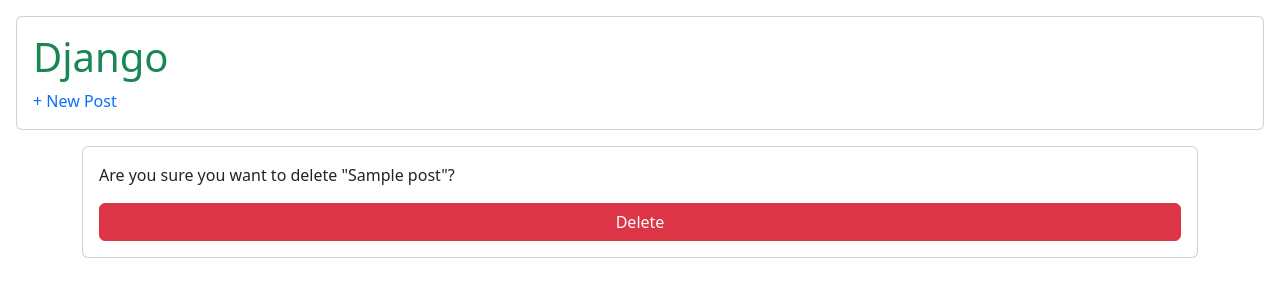
After one commit to ToghrolTP/LogForT-Django, a Django app: page /post/1/delete/ in a window 1280 px wide. The commit adds this page. Shown: the top 300 px of the page. Run offline with Django 4.2, Linux system fonts and the light colour scheme; tables that the repository leaves empty hold one stand-in row (values such as "Sample post").

Commit message:
Add Delete functionality for each post.

```diff
--- /dev/null
+++ b/blog/templates/post_delete.html
@@ -0,0 +1,8 @@
+{% extends 'base.html' %}
+
+{% block content %}
+    <form action="" class="card p-3" method="post"> {% csrf_token %}
+        <p>Are you sure you want to delete "{{ post.title }}"?</p>
+        <input class="btn btn-danger" type="submit" value="Delete">
+    </form>
+{% endblock content %}
--- a/blog/templates/post_detail.html
+++ b/blog/templates/post_detail.html
@@ -7,4 +7,5 @@
     </div>
 
     <div class="card bg-light my-2 p-3"><a class="text-decoration-none" href="{% url 'post_edit' post.pk %}">Edit</a></div>
+    <div class="card bg-danger my-2 p-3"><a class="text-white text-decoration-none" href="{% url 'post_delete' post.pk %}">Delete</a></div>
 {% endblock content %}
--- a/blog/urls.py
+++ b/blog/urls.py
@@ -2,7 +2,8 @@ from django.urls import path
 from .views import (BlogListView,
                     BlogDetailView,
                     BlogCreateView,
-                    BlogUpdateView,)
+                    BlogUpdateView,
+                    BlogDeleteView,)
 
 
 urlpatterns = [
@@ -10,4 +11,5 @@ urlpatterns = [
     path("post/<int:pk>/", BlogDetailView.as_view(), name="post_detail"),
     path("post/new/", BlogCreateView.as_view(), name="post_new"),
     path("post/<int:pk>/update/", BlogUpdateView.as_view(), name="post_edit"),
+    path("post/<int:pk>/delete/", BlogDeleteView.as_view(), name="post_delete"),
 ]
--- a/blog/views.py
+++ b/blog/views.py
@@ -1,8 +1,9 @@
-from django.shortcuts import render
+from django.urls import reverse_lazy
 from django.views.generic import (ListView,
                                   DetailView,
                                   CreateView,)
-from django.views.generic.edit import (UpdateView,)
+from django.views.generic.edit import (UpdateView,
+                                       DeleteView,)
 
 from .models import Post
 
@@ -27,3 +28,9 @@ class BlogUpdateView(UpdateView):
     model = Post
     template_name = "post_edit.html"
     fields = ["title", "body"]
+
+
+class BlogDeleteView(DeleteView):
+    model = Post
+    template_name = "post_delete.html"
+    success_url = reverse_lazy("home")
```
